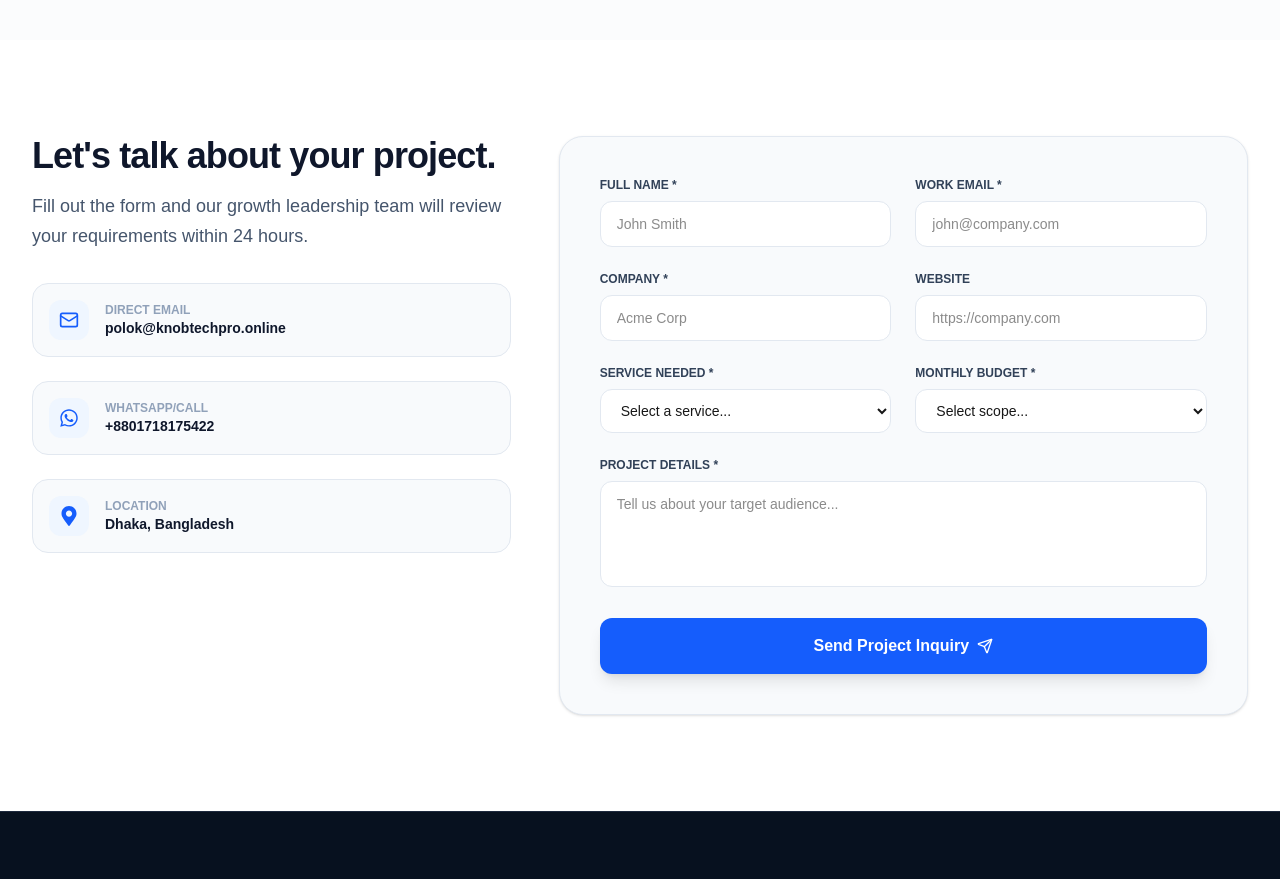
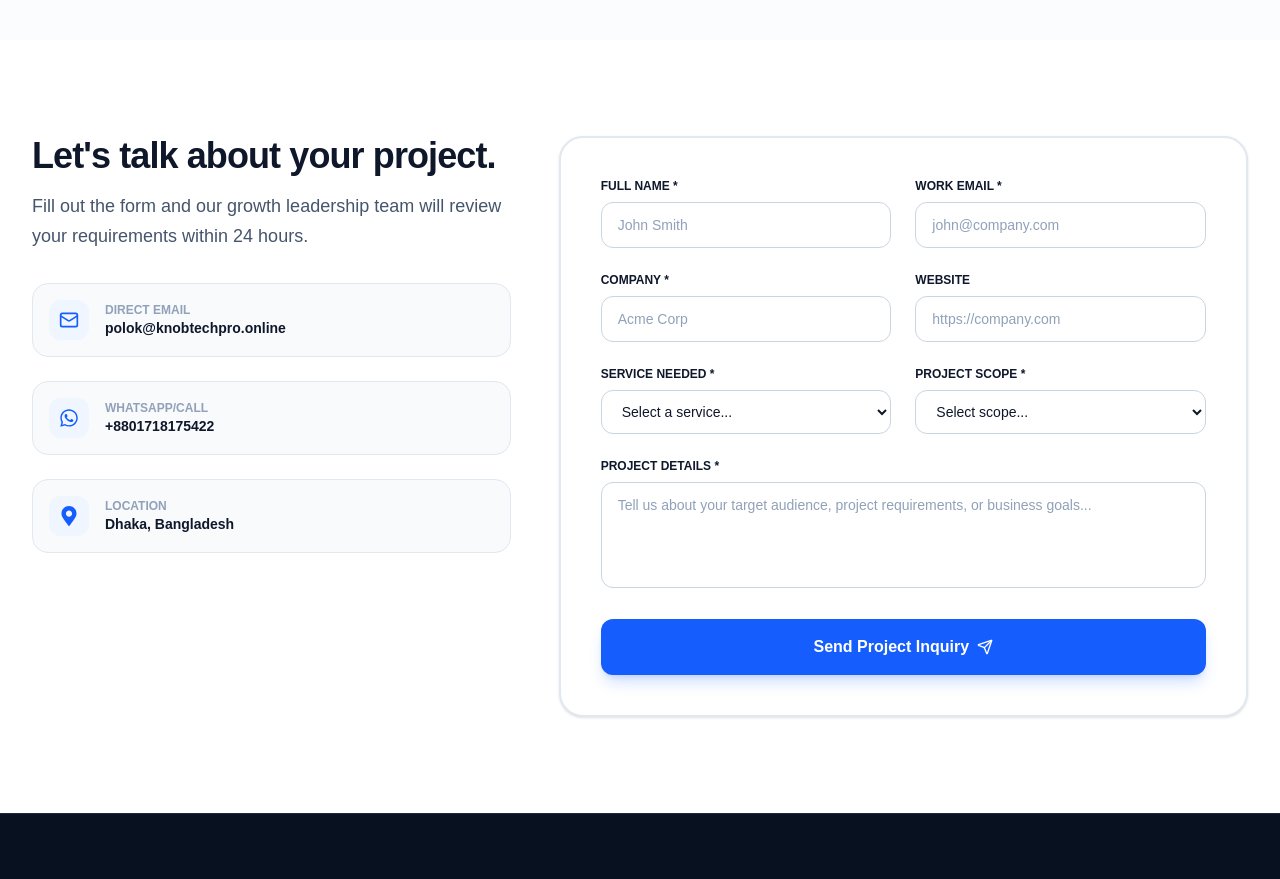
Before and after one commit to Polokshahi/KnobTechPro, a Next.js app: page / in a window 1280 px wide. Shown: the part 1640-2519 px from the top of the page. Built offline with nearby package versions, Linux system fonts and the light colour scheme.

Commit message:
email-js setup

```diff
--- a/package.json
+++ b/package.json
@@ -9,6 +9,7 @@
     "lint": "eslint"
   },
   "dependencies": {
+    "@emailjs/browser": "^4.4.1",
     "@hookform/resolvers": "^3.3.4",
     "clsx": "^2.1.1",
     "framer-motion": "^13.2.0",
--- a/src/components/forms/ContactForm.tsx
+++ b/src/components/forms/ContactForm.tsx
@@ -1,161 +1,362 @@
+
 'use client';
 
 import React, { useState } from 'react';
+import emailjs from '@emailjs/browser';
 import { useForm } from 'react-hook-form';
 import { zodResolver } from '@hookform/resolvers/zod';
 import { contactSchema, ContactFormValues } from '@/lib/validations';
-import { Mail, Globe, Send, CheckCircle2,
- } from 'lucide-react';
-
- import { FaMapMarkerAlt } from "react-icons/fa";
- import { FaWhatsapp } from "react-icons/fa";
-
-
+import {
+  Mail,
+  Send,
+  CheckCircle2,
+} from 'lucide-react';
+import { FaMapMarkerAlt, FaWhatsapp } from 'react-icons/fa';
 
 export const ContactForm = () => {
   const [submitted, setSubmitted] = useState(false);
-  const { register, handleSubmit, formState: { errors, isSubmitting } } = useForm<ContactFormValues>({
-    resolver: zodResolver(contactSchema)
+  const [sendError, setSendError] = useState('');
+
+  const {
+    register,
+    handleSubmit,
+    reset,
+    formState: { errors, isSubmitting },
+  } = useForm<ContactFormValues>({
+    resolver: zodResolver(contactSchema),
   });
 
   const onSubmit = async (data: ContactFormValues) => {
-    await new Promise((res) => setTimeout(res, 1000));
-    console.log(data);
-    setSubmitted(true);
+    setSendError('');
+
+    try {
+      await emailjs.send(
+        process.env.NEXT_PUBLIC_EMAILJS_SERVICE_ID!,
+        process.env.NEXT_PUBLIC_EMAILJS_TEMPLATE_ID!,
+        {
+          fullName: data.fullName,
+          workEmail: data.workEmail,
+          company: data.company,
+          website: data.website || 'Not provided',
+          serviceNeeded: data.serviceNeeded,
+          budget: data.budget,
+          message: data.message,
+        },
+        {
+          publicKey: process.env.NEXT_PUBLIC_EMAILJS_PUBLIC_KEY!,
+        }
+      );
+
+      setSubmitted(true);
+      reset();
+    } catch (error) {
+      console.error('EmailJS Error:', error);
+      setSendError(
+        'Something went wrong while sending your inquiry. Please try again.'
+      );
+    }
   };
 
   return (
     <div className="grid grid-cols-1 lg:grid-cols-12 gap-12">
+
+      {/* Left Content */}
       <div className="lg:col-span-5">
-        <h2 className="text-3xl sm:text-4xl font-bold text-slate-900 tracking-tight mb-4">Let&apos;s talk about your project.</h2>
-        <p className="text-lg text-slate-600 mb-8 leading-relaxed">Fill out the form and our growth leadership team will review your requirements within 24 hours.</p>
+
+        <h2 className="text-3xl sm:text-4xl font-bold text-slate-900 tracking-tight mb-4">
+          Let&apos;s talk about your project.
+        </h2>
+
+        <p className="text-lg text-slate-600 mb-8 leading-relaxed">
+          Fill out the form and our growth leadership team will review your
+          requirements within 24 hours.
+        </p>
 
         <div className="space-y-6">
 
+          {/* Email */}
           <div className="flex items-center gap-4 p-4 rounded-2xl bg-slate-50 border border-slate-200">
-            <div className="w-10 h-10 rounded-xl bg-blue-50 text-blue-600 flex items-center justify-center"><Mail className="w-5 h-5" /></div>
+            <div className="w-10 h-10 rounded-xl bg-blue-50 text-blue-600 flex items-center justify-center">
+              <Mail className="w-5 h-5" />
+            </div>
 
             <div>
-              <div className="text-xs font-bold text-slate-400 uppercase">Direct Email</div>
-              <div className="text-sm font-bold text-slate-900">polok@knobtechpro.online</div>
+              <div className="text-xs font-bold text-slate-400 uppercase">
+                Direct Email
+              </div>
+
+              <div className="text-sm font-bold text-slate-900">
+                polok@knobtechpro.online
+              </div>
+            </div>
+          </div>
+
+          {/* WhatsApp */}
+          <div className="flex items-center gap-4 p-4 rounded-2xl bg-slate-50 border border-slate-200">
+            <div className="w-10 h-10 rounded-xl bg-blue-50 text-blue-600 flex items-center justify-center">
+              <FaWhatsapp className="w-5 h-5" />
             </div>
 
+            <div>
+              <div className="text-xs font-bold text-slate-400 uppercase">
+                WhatsApp/Call
+              </div>
+
+              <div className="text-sm font-bold text-slate-900">
+                +8801718175422
+              </div>
+            </div>
+          </div>
+
+          {/* Location */}
+          <div className="flex items-center gap-4 p-4 rounded-2xl bg-slate-50 border border-slate-200">
+            <div className="w-10 h-10 rounded-xl bg-blue-50 text-blue-600 flex items-center justify-center">
+              <FaMapMarkerAlt className="w-5 h-5" />
+            </div>
+
+            <div>
+              <div className="text-xs font-bold text-slate-400 uppercase">
+                Location
+              </div>
+
+              <div className="text-sm font-bold text-slate-900">
+                Dhaka, Bangladesh
+              </div>
+            </div>
+          </div>
+
+        </div>
+      </div>
+
+      {/* Contact Form */}
+      <div className="lg:col-span-7 bg-white border-2 border-slate-200 rounded-3xl p-8 sm:p-10 shadow-sm">
+
+        {submitted ? (
+
+          /* Success State */
+          <div className="py-16 text-center">
+
+            <div className="w-16 h-16 rounded-full bg-emerald-50 text-emerald-600 flex items-center justify-center mx-auto mb-6">
+              <CheckCircle2 className="w-10 h-10" />
+            </div>
+
+            <h3 className="text-2xl font-bold text-slate-900 mb-2">
+              Inquiry Received!
+            </h3>
+
+            <p className="text-slate-600 text-sm max-w-md mx-auto">
+              Thank you for reaching out. We will review your requirements
+              and contact you shortly.
+            </p>
 
           </div>
 
+        ) : (
 
+          /* Form */
+          <form
+            onSubmit={handleSubmit(onSubmit)}
+            className="space-y-6"
+          >
 
-          {/* Whatsapp Number */}
+            {/* Name + Email */}
+            <div className="grid grid-cols-1 sm:grid-cols-2 gap-6">
 
-           <div className="flex items-center gap-4 p-4 rounded-2xl bg-slate-50 border border-slate-200">
-            <div className="w-10 h-10 rounded-xl bg-blue-50 text-blue-600 flex items-center justify-center"><FaWhatsapp className="w-5 h-5" /></div>
+              <div>
+                <label className="block text-xs font-bold text-slate-900 uppercase mb-2">
+                  Full Name *
+                </label>
 
-            <div>
-              <div className="text-xs font-bold text-slate-400 uppercase">WhatsApp/Call</div>
-              <div className="text-sm font-bold text-slate-900">+8801718175422</div>
+                <input
+                  type="text"
+                  {...register('fullName')}
+                  placeholder="John Smith"
+                  className="w-full px-4 py-3 rounded-xl bg-white border border-slate-300 text-slate-900 placeholder:text-slate-400 text-sm focus:outline-none focus:ring-2 focus:ring-blue-500/20 focus:border-blue-500"
+                />
+
+                {errors.fullName && (
+                  <span className="text-xs text-rose-500 mt-1 block">
+                    {errors.fullName.message}
+                  </span>
+                )}
+              </div>
+
+              <div>
+                <label className="block text-xs font-bold text-slate-900 uppercase mb-2">
+                  Work Email *
+                </label>
+
+                <input
+                  type="email"
+                  {...register('workEmail')}
+                  placeholder="john@company.com"
+                  className="w-full px-4 py-3 rounded-xl bg-white border border-slate-300 text-slate-900 placeholder:text-slate-400 text-sm focus:outline-none focus:ring-2 focus:ring-blue-500/20 focus:border-blue-500"
+                />
+
+                {errors.workEmail && (
+                  <span className="text-xs text-rose-500 mt-1 block">
+                    {errors.workEmail.message}
+                  </span>
+                )}
+              </div>
+
             </div>
 
+            {/* Company + Website */}
+            <div className="grid grid-cols-1 sm:grid-cols-2 gap-6">
 
-          </div>
+              <div>
+                <label className="block text-xs font-bold text-slate-900 uppercase mb-2">
+                  Company *
+                </label>
 
-{/* Location */}
+                <input
+                  type="text"
+                  {...register('company')}
+                  placeholder="Acme Corp"
+                  className="w-full px-4 py-3 rounded-xl bg-white border border-slate-300 text-slate-900 placeholder:text-slate-400 text-sm focus:outline-none focus:ring-2 focus:ring-blue-500/20 focus:border-blue-500"
+                />
 
-           <div className="flex items-center gap-4 p-4 rounded-2xl bg-slate-50 border border-slate-200">
-            <div className="w-10 h-10 rounded-xl bg-blue-50 text-blue-600 flex items-center justify-center">
-              <FaMapMarkerAlt className="w-5 h-5" />
-
+                {errors.company && (
+                  <span className="text-xs text-rose-500 mt-1 block">
+                    {errors.company.message}
+                  </span>
+                )}
               </div>
 
-            <div>
-              <div className="text-xs font-bold text-slate-400 uppercase">Location</div>
-              <div className="text-sm font-bold text-slate-900">Dhaka, Bangladesh</div>
+              <div>
+                <label className="block text-xs font-bold text-slate-900 uppercase mb-2">
+                  Website
+                </label>
+
+                <input
+                  type="text"
+                  {...register('website')}
+                  placeholder="https://company.com"
+                  className="w-full px-4 py-3 rounded-xl bg-white border border-slate-300 text-slate-900 placeholder:text-slate-400 text-sm focus:outline-none focus:ring-2 focus:ring-blue-500/20 focus:border-blue-500"
+                />
+              </div>
+
             </div>
 
+            {/* Service + Scope */}
+            <div className="grid grid-cols-1 sm:grid-cols-2 gap-6">
 
-          </div>
+              <div>
+                <label className="block text-xs font-bold text-slate-900 uppercase mb-2">
+                  Service Needed *
+                </label>
 
+                <select
+                  {...register('serviceNeeded')}
+                  className="w-full px-4 py-3 rounded-xl bg-white border border-slate-300 text-slate-900 text-sm focus:outline-none focus:ring-2 focus:ring-blue-500/20 focus:border-blue-500"
+                >
+                  <option value="">Select a service...</option>
+                  <option value="B2B Lead Generation">
+                    B2B Lead Generation
+                  </option>
+                  <option value="Cold Email Outreach">
+                    Cold Email Outreach
+                  </option>
+                  <option value="Sales Automation">
+                    Sales Automation
+                  </option>
+                  <option value="Custom Web Development">
+                    Custom Web Development
+                  </option>
+                </select>
 
-        </div>
+                {errors.serviceNeeded && (
+                  <span className="text-xs text-rose-500 mt-1 block">
+                    {errors.serviceNeeded.message}
+                  </span>
+                )}
+              </div>
 
+              <div>
+                <label className="block text-xs font-bold text-slate-900 uppercase mb-2">
+                  Project Scope *
+                </label>
 
+                <select
+                  {...register('budget')}
+                  className="w-full px-4 py-3 rounded-xl bg-white border border-slate-300 text-slate-900 text-sm focus:outline-none focus:ring-2 focus:ring-blue-500/20 focus:border-blue-500"
+                >
+                  <option value="">Select scope...</option>
+                  <option value="Lead Generation">
+                    Lead Generation
+                  </option>
+                  <option value="Cold Email & Outreach">
+                    Cold Email & Outreach
+                  </option>
+                  <option value="Automation">
+                    Automation
+                  </option>
+                  <option value="Custom Web Development">
+                    Custom Web Development
+                  </option>
+                  <option value="Multiple Services">
+                    Multiple Services
+                  </option>
+                </select>
 
+                {errors.budget && (
+                  <span className="text-xs text-rose-500 mt-1 block">
+                    {errors.budget.message}
+                  </span>
+                )}
+              </div>
 
-
-
-
-
-
-      </div>
-
-      <div className="lg:col-span-7 bg-slate-50 border border-slate-200 rounded-3xl p-8 sm:p-10 shadow-sm">
-        {submitted ? (
-          <div className="py-16 text-center">
-            <div className="w-16 h-16 rounded-full bg-emerald-50 text-emerald-600 flex items-center justify-center mx-auto mb-6"><CheckCircle2 className="w-10 h-10" /></div>
-            <h3 className="text-2xl font-bold text-slate-900 mb-2">Inquiry Received!</h3>
-            <p className="text-slate-600 text-sm max-w-md mx-auto">Thank you for reaching out. We will contact you shortly.</p>
-          </div>
-        ) : (
-          <form onSubmit={handleSubmit(onSubmit)} className="space-y-6">
-            <div className="grid grid-cols-1 sm:grid-cols-2 gap-6">
-              <div>
-                <label className="block text-xs font-bold text-slate-700 uppercase mb-2">Full Name *</label>
-                <input type="text" {...register('fullName')} placeholder="John Smith" className="w-full px-4 py-3 rounded-xl bg-white border border-slate-200 text-sm focus:outline-none focus:border-blue-600" />
-                {errors.fullName && <span className="text-xs text-rose-500 mt-1 block">{errors.fullName.message}</span>}
-              </div>
-              <div>
-                <label className="block text-xs font-bold text-slate-700 uppercase mb-2">Work Email *</label>
-                <input type="email" {...register('workEmail')} placeholder="john@company.com" className="w-full px-4 py-3 rounded-xl bg-white border border-slate-200 text-sm focus:outline-none focus:border-blue-600" />
-                {errors.workEmail && <span className="text-xs text-rose-500 mt-1 block">{errors.workEmail.message}</span>}
-              </div>
             </div>
 
-            <div className="grid grid-cols-1 sm:grid-cols-2 gap-6">
-              <div>
-                <label className="block text-xs font-bold text-slate-700 uppercase mb-2">Company *</label>
-                <input type="text" {...register('company')} placeholder="Acme Corp" className="w-full px-4 py-3 rounded-xl bg-white border border-slate-200 text-sm focus:outline-none focus:border-blue-600" />
-                {errors.company && <span className="text-xs text-rose-500 mt-1 block">{errors.company.message}</span>}
-              </div>
-              <div>
-                <label className="block text-xs font-bold text-slate-700 uppercase mb-2">Website</label>
-                <input type="text" {...register('website')} placeholder="https://company.com" className="w-full px-4 py-3 rounded-xl bg-white border border-slate-200 text-sm focus:outline-none focus:border-blue-600" />
-              </div>
+            {/* Message */}
+            <div>
+
+              <label className="block text-xs font-bold text-slate-900 uppercase mb-2">
+                Project Details *
+              </label>
+
+              <textarea
+                rows={4}
+                {...register('message')}
+                placeholder="Tell us about your target audience, project requirements, or business goals..."
+                className="w-full px-4 py-3 rounded-xl bg-white border border-slate-300 text-slate-900 placeholder:text-slate-400 text-sm focus:outline-none focus:ring-2 focus:ring-blue-500/20 focus:border-blue-500 resize-none"
+              />
+
+              {errors.message && (
+                <span className="text-xs text-rose-500 mt-1 block">
+                  {errors.message.message}
+                </span>
+              )}
+
             </div>
 
-            <div className="grid grid-cols-1 sm:grid-cols-2 gap-6">
-              <div>
-                <label className="block text-xs font-bold text-slate-700 uppercase mb-2">Service Needed *</label>
-                <select {...register('serviceNeeded')} className="w-full px-4 py-3 rounded-xl bg-white border border-slate-200 text-sm focus:outline-none focus:border-blue-600">
-                  <option value="">Select a service...</option>
-                  <option value="B2B Lead Generation">B2B Lead Generation</option>
-                  <option value="Cold Email Outreach">Cold Email Outreach</option>
-                  <option value="Full-Stack Development">Full-Stack Development</option>
-                </select>
-                {errors.serviceNeeded && <span className="text-xs text-rose-500 mt-1 block">{errors.serviceNeeded.message}</span>}
+            {/* Email Error */}
+            {sendError && (
+              <div className="rounded-xl border border-rose-200 bg-rose-50 px-4 py-3 text-sm text-rose-600">
+                {sendError}
               </div>
-              <div>
-                <label className="block text-xs font-bold text-slate-700 uppercase mb-2">Monthly Budget *</label>
-                <select {...register('budget')} className="w-full px-4 py-3 rounded-xl bg-white border border-slate-200 text-sm focus:outline-none focus:border-blue-600">
-                  <option value="">Select scope...</option>
-                  <option value="1k - 5k Leads">1k - 5k Leads / Custom Project</option>
-                  <option value="5k - 15k Leads">5k - 15k Leads / Full Outbound</option>
-                </select>
-                {errors.budget && <span className="text-xs text-rose-500 mt-1 block">{errors.budget.message}</span>}
-              </div>
-            </div>
+            )}
 
-            <div>
-              <label className="block text-xs font-bold text-slate-700 uppercase mb-2">Project Details *</label>
-              <textarea rows={4} {...register('message')} placeholder="Tell us about your target audience..." className="w-full px-4 py-3 rounded-xl bg-white border border-slate-200 text-sm focus:outline-none focus:border-blue-600 resize-none" />
-              {errors.message && <span className="text-xs text-rose-500 mt-1 block">{errors.message.message}</span>}
-            </div>
+            {/* Submit */}
+            <button
+              type="submit"
+              disabled={isSubmitting}
+              className="w-full inline-flex items-center justify-center gap-2 px-8 py-4 rounded-xl bg-blue-600 text-white font-semibold text-base shadow-lg shadow-blue-600/20 hover:bg-blue-500 transition-all disabled:opacity-60 disabled:cursor-not-allowed"
+            >
+              <span>
+                {isSubmitting
+                  ? 'Sending...'
+                  : 'Send Project Inquiry'}
+              </span>
 
-            <button type="submit" disabled={isSubmitting} className="w-full inline-flex items-center justify-center gap-2 px-8 py-4 rounded-xl bg-blue-600 text-white font-semibold text-base shadow-lg hover:bg-blue-700 transition-all">
-              <span>{isSubmitting ? 'Sending...' : 'Send Project Inquiry'}</span>
               <Send className="w-4 h-4" />
             </button>
+
           </form>
         )}
       </div>
+
     </div>
   );
 };
--- a/src/lib/validations.ts
+++ b/src/lib/validations.ts
@@ -2,7 +2,7 @@ import * as z from 'zod';
 
 export const contactSchema = z.object({
   fullName: z.string().min(2, { message: 'Full name is required' }),
-  workEmail: z.string().email({ message: 'Valid work email is required' }),
+  workEmail: z.string().email({ message: 'Valid  email is required' }),
   company: z.string().min(1, { message: 'Company name is required' }),
   website: z.string().optional(),
   serviceNeeded: z.string({ message: 'Please select a service' }),
```
Also changed, not shown: 1 other file (tests, documents, lock files or other folders).
